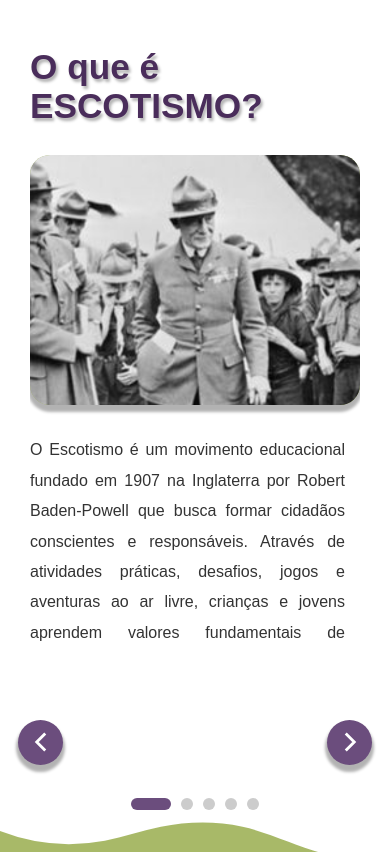
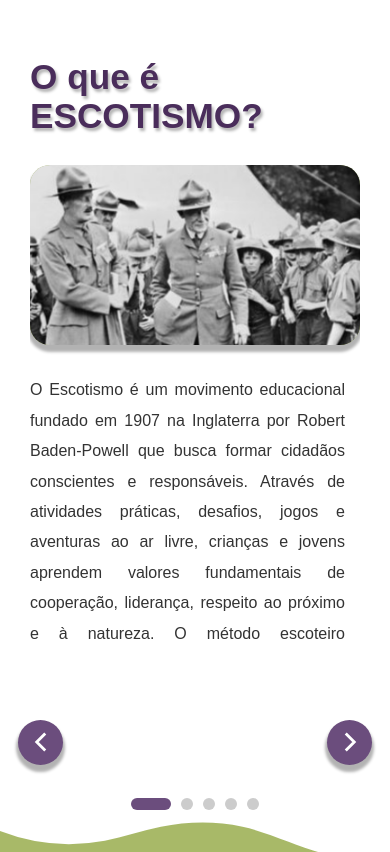
Before and after one commit to Orphn/Site-Escoteiro-Valinhos, a plain HTML site: page index.html in a window 390 px wide. Shown: the part 866-1718 px from the top of the page. Drawn offline with Linux system fonts and the light colour scheme.

Commit message:
fix: correção versão mobile do sobre escotismo

```diff
--- a/style/about-escotismo.css
+++ b/style/about-escotismo.css
@@ -240,7 +240,13 @@
   .slide-content {
     grid-template-columns: 1fr;
     gap: 30px;
-    max-height: calc(100vh - (80px + var(--controls-height)));
+    max-height: calc(100vh - (80px + var(--controls-height) + 20px));
+  }
+
+  .slide-left {
+    display: flex;
+    flex-direction: column;
+    height: 100%;
   }
 
   .slide-title {
@@ -249,14 +255,14 @@
 
   .slide-text {
     font-size: 1rem;
-    max-height: none;
+    flex-grow: 1;
+    max-height: 100%;
   }
 
   .slide-image {
-    height: 250px;
+    height: 180px;
   }
 
-  /* Ajuste para o padrão da Galeria */
   .slide-arrow {
     width: 45px;
     height: 45px;
@@ -290,15 +296,3 @@
     width: 40px;
   }
 }
-
-html,
-body {
-  max-width: 100%;
-  overflow-x: hidden;
-  box-sizing: border-box;
-}
-*,
-*::before,
-*::after {
-  box-sizing: inherit;
-}
```
